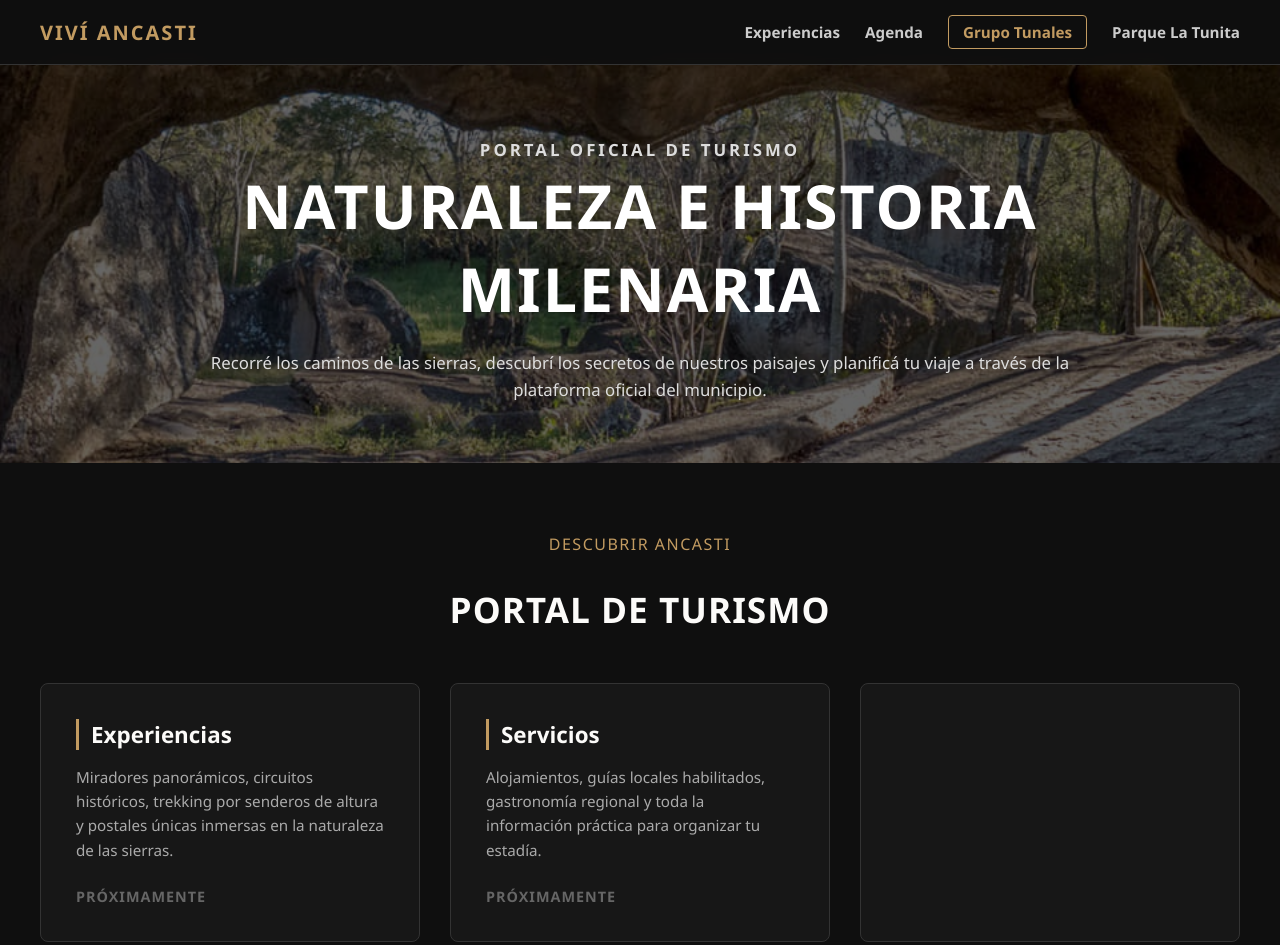
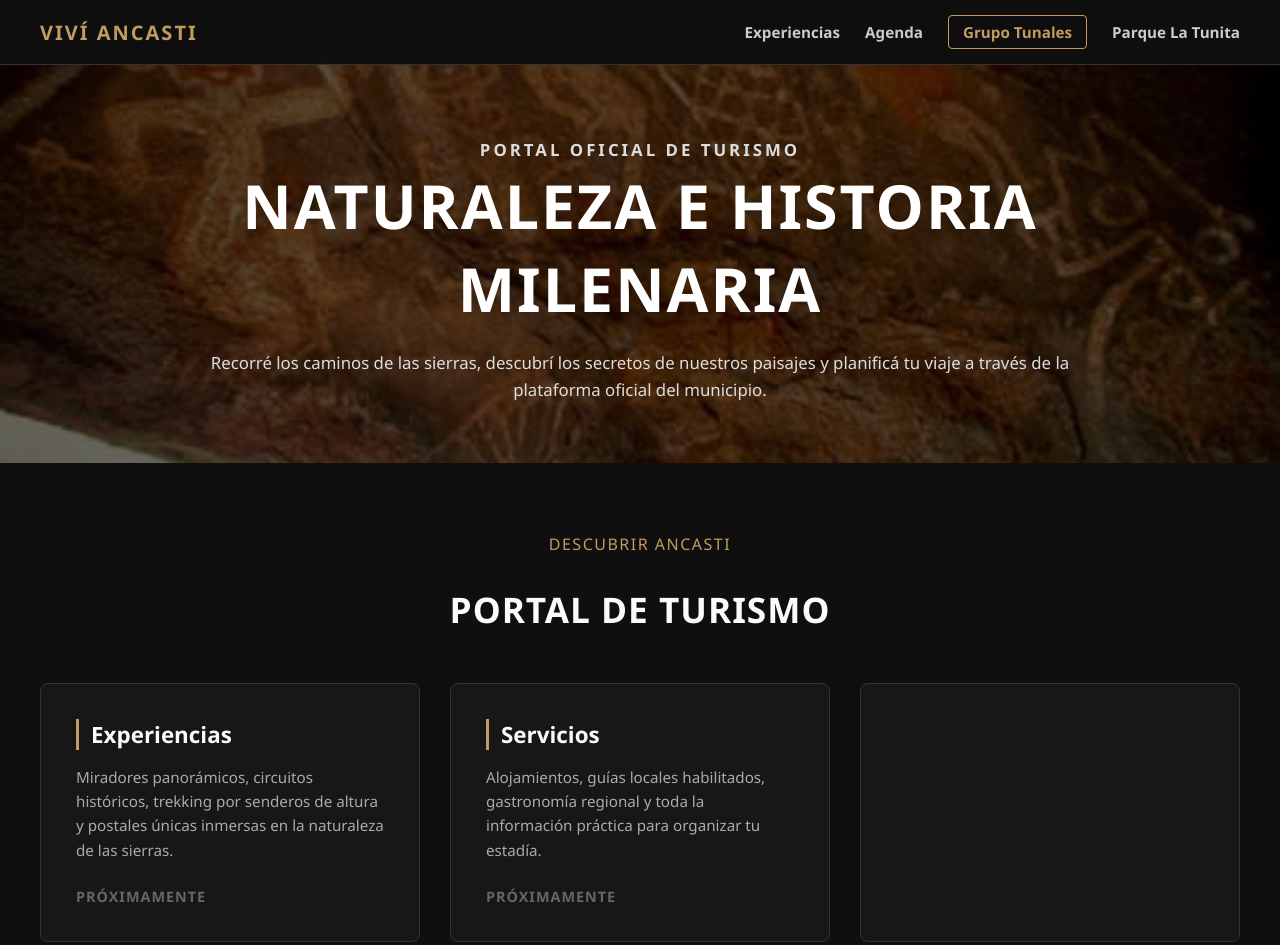
Before and after one commit to relacinstitucionalesancasti-debug/viviancasti, a plain HTML site: page index.html in a window 1280 px wide. Shown: the top 945 px of the page. Drawn offline with Linux system fonts and the light colour scheme.

Commit message:
Update index.html

```diff
--- a/index.html
+++ b/index.html
@@ -420,13 +420,13 @@
     <header class="hero">
         <div class="hero-bg">
             <div class="carousel-slide active">
-                <img src="imgindex/index4.jpg" alt="Paisajes de Ancasti">
+                <img src="imgindex/index1.jpg" alt="Paisajes de Ancasti">
             </div>
             <div class="carousel-slide">
-                <img src="imgindex/index4.jpg" alt="Paisajes de Ancasti">
+                <img src="imgindex/index2.jpg" alt="Paisajes de Ancasti">
             </div>
             <div class="carousel-slide">
-                <img src="imgindex/index4.jpg" alt="Paisajes de Ancasti">
+                <img src="imgindex/index3.jpg" alt="Paisajes de Ancasti">
             </div>
             <div class="carousel-slide">
                 <img src="imgindex/index4.jpg" alt="Paisajes de Ancasti">
```
